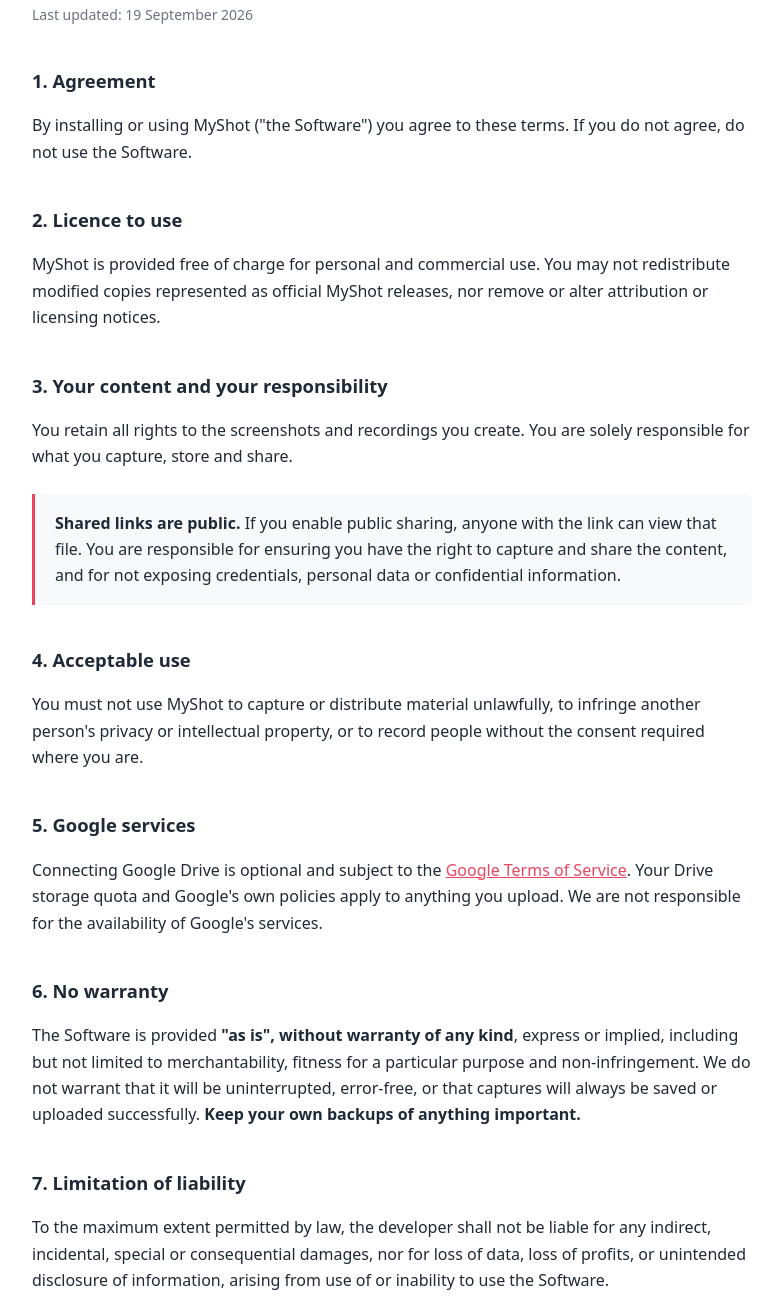
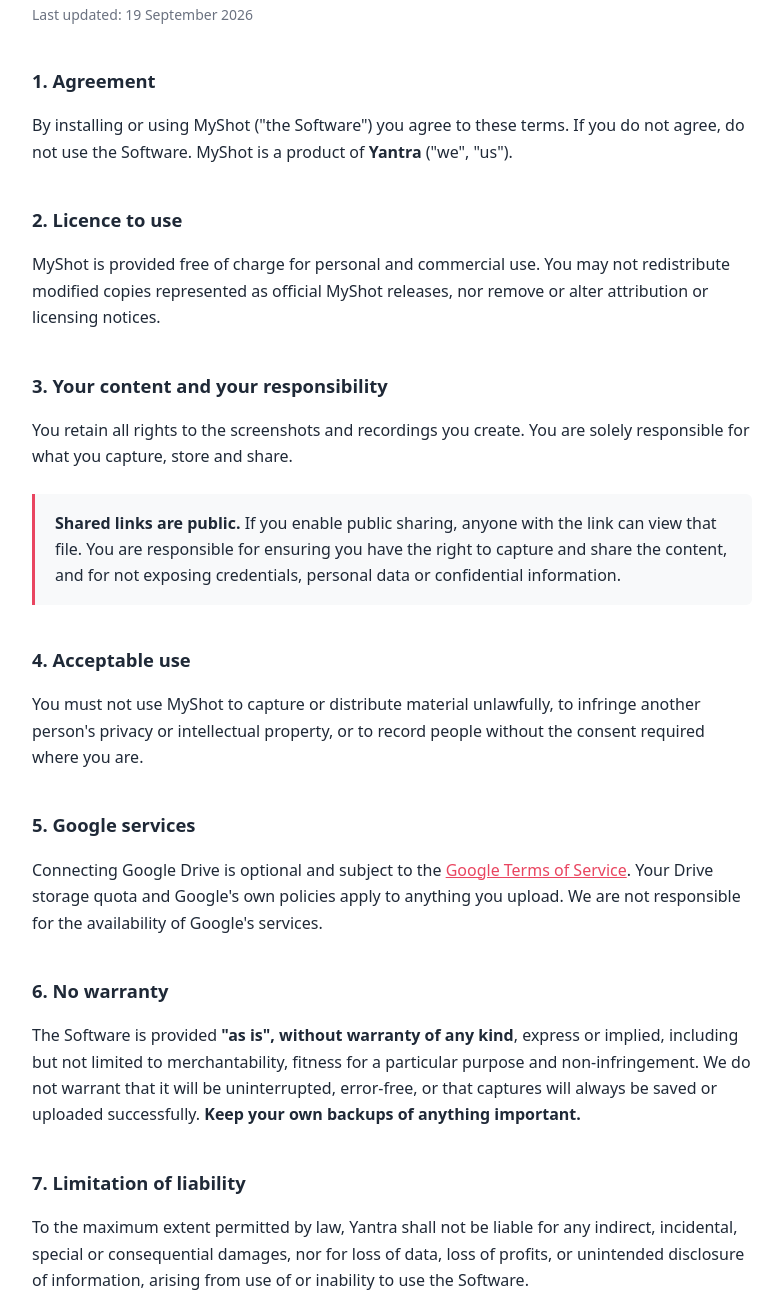
Before and after one commit to YantraCo/myshot-site, a plain HTML site: page terms.html in a window 1280 px wide. Shown: the part 112-1420 px from the top of the page, without its empty margins (248-1029 px from the left). Drawn offline with Linux system fonts and the light colour scheme.

Commit message:
Add Yantra as the company behind MyShot

```diff
--- a/terms.html
+++ b/terms.html
@@ -13,7 +13,8 @@
 
   <h2>1. Agreement</h2>
   <p>By installing or using MyShot ("the Software") you agree to these terms. If you do
-  not agree, do not use the Software.</p>
+  not agree, do not use the Software. MyShot is a product of <strong>Yantra</strong>
+  ("we", "us").</p>
 
   <h2>2. Licence to use</h2>
   <p>MyShot is provided free of charge for personal and commercial use. You may not
@@ -49,7 +50,7 @@
   successfully. <strong>Keep your own backups of anything important.</strong></p>
 
   <h2>7. Limitation of liability</h2>
-  <p>To the maximum extent permitted by law, the developer shall not be liable for any
+  <p>To the maximum extent permitted by law, Yantra shall not be liable for any
   indirect, incidental, special or consequential damages, nor for loss of data, loss of
   profits, or unintended disclosure of information, arising from use of or inability to
   use the Software.</p>
@@ -66,6 +67,7 @@
     <a href="index.html">Home</a>
     <a href="privacy.html">Privacy Policy</a>
   </nav>
+  <p class="updated" style="margin-top:24px">A product of Yantra</p>
 </div>
 </body>
 </html>
```
Also changed, not shown: index.html (+1 -0 lines), privacy.html (+2 -1 lines).
